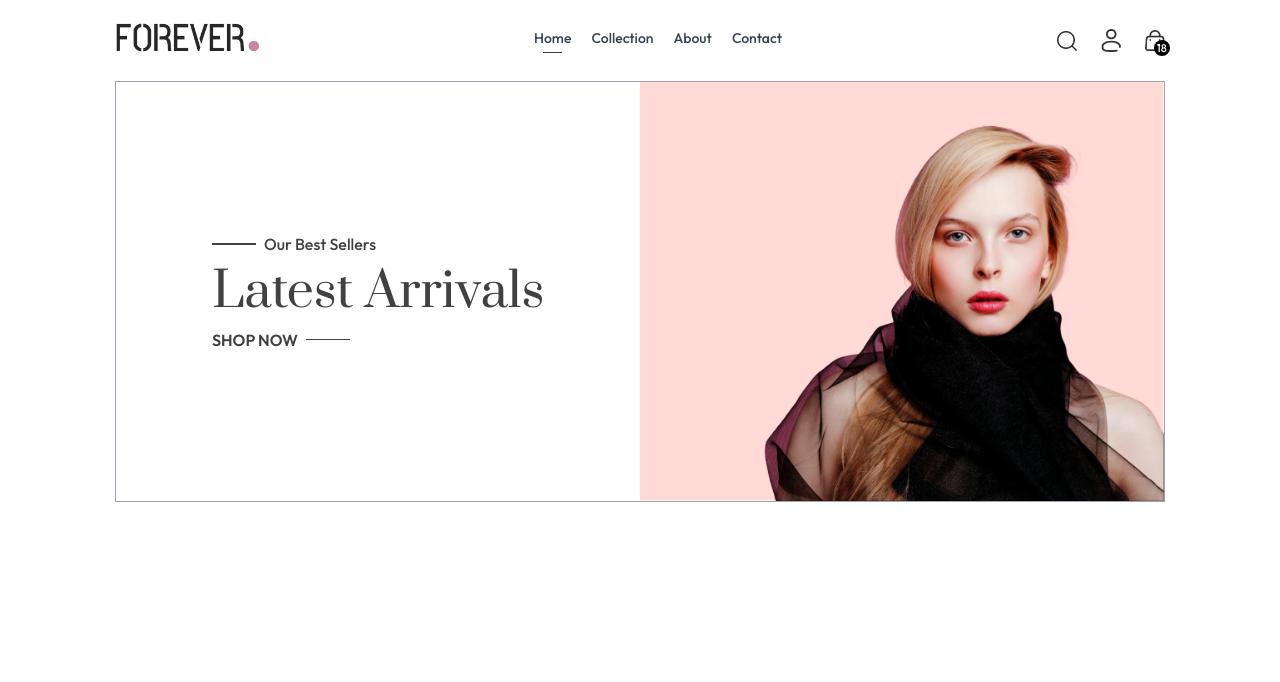
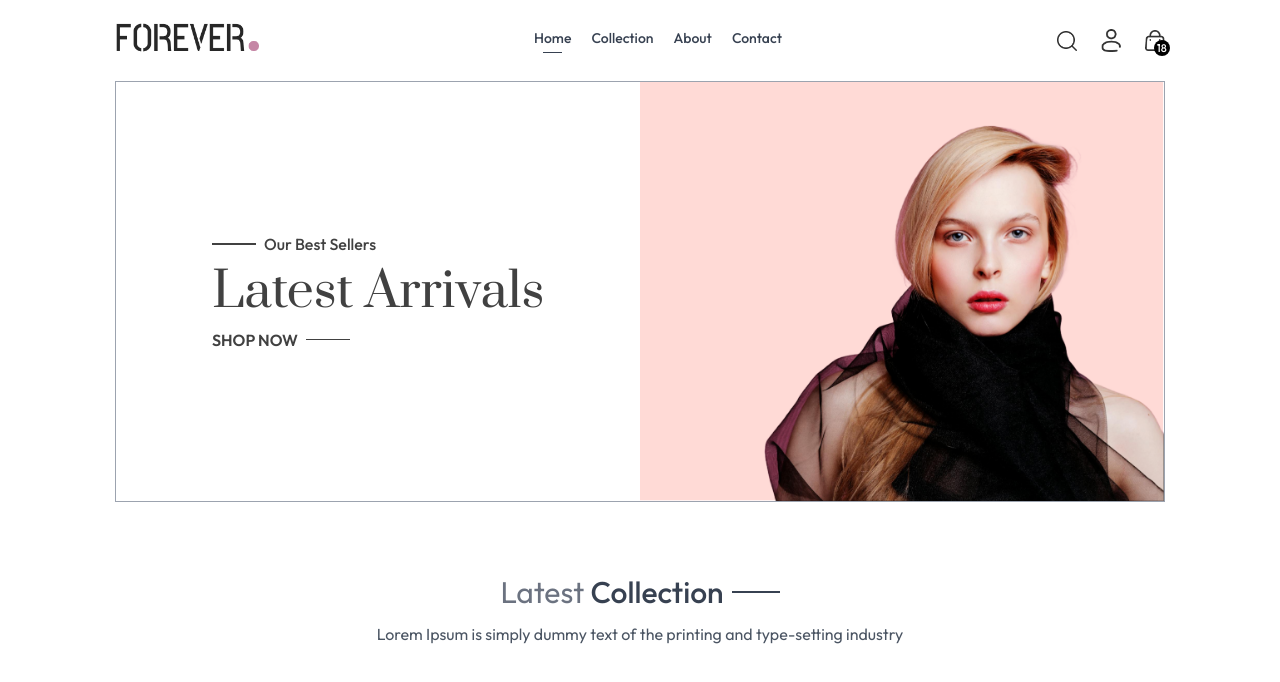
Before and after one commit to FinzyPHINZY/forever-frontend, a React (Vite) app: page / in a window 1280 px wide. Shown: the top 682 px of the page. Built offline with nearby package versions, Linux system fonts and the light colour scheme.

Commit message:
chore: Minor additions to the hero section

```diff
--- a/eslint.config.js
+++ b/eslint.config.js
@@ -35,4 +35,5 @@ export default [
       ],
     },
   },
+  react/prop-types: 0
 ]
--- /dev/null
+++ b/src/components/LatestCollection.jsx
@@ -0,0 +1,28 @@
+import { useContext } from 'react';
+import { ShopContext } from '../context/ShopContext';
+import Title from './Title';
+import { useState, useEffect } from 'react';
+
+const LatestCollection = () => {
+  const { products } = useContext(ShopContext);
+
+  const [latestProducts, setLatestProducts] = useState([]);
+
+  useEffect(() => {
+    setLatestProducts(products.slice());
+  }, []);
+
+  return (
+    <div className="my-10">
+      <div className="text-center py-8 text-3xl">
+        <Title text1="Latest" text2="Collection" />
+        <p className="w-3/4 m-auto text-xs sm:text-sm md:text-base text-gray-600">
+          Lorem Ipsum is simply dummy text of the printing and type-setting
+          industry
+        </p>
+      </div>
+    </div>
+  );
+};
+
+export default LatestCollection;
--- /dev/null
+++ b/src/components/Title.jsx
@@ -0,0 +1,12 @@
+const Title = ({ text1, text2 }) => {
+  return (
+    <div className="inline-flex gap-2 items-center mb-3">
+      <p className="text-gray-500 ">
+        {text1} <span className="text-gray-700 font-medium">{text2}</span>
+      </p>
+      <p className="w-8 sm:w-12 h-[1px] sm:h-[2px] bg-gray-700"></p>
+    </div>
+  );
+};
+
+export default Title;
--- /dev/null
+++ b/src/context/ShopContext.jsx
@@ -0,0 +1,16 @@
+import { createContext } from 'react';
+import { products } from '../assets/frontend_assets/assets';
+
+// eslint-disable-next-line react-refresh/only-export-components
+export const ShopContext = createContext();
+
+const ShopContextProvider = ({ children }) => {
+  const currency = '₦';
+  const delivery_fee = 1500;
+
+  const value = { products, currency, delivery_fee };
+
+  return <ShopContext.Provider value={value}>{children}</ShopContext.Provider>;
+};
+
+export default ShopContextProvider;
--- a/src/main.jsx
+++ b/src/main.jsx
@@ -2,9 +2,12 @@ import { createRoot } from 'react-dom/client';
 import './index.css';
 import App from './App.jsx';
 import { BrowserRouter } from 'react-router-dom';
+import ShopContextProvider from './context/ShopContext.jsx';
 
 createRoot(document.getElementById('root')).render(
   <BrowserRouter>
-    <App />
+    <ShopContextProvider>
+      <App />
+    </ShopContextProvider>
   </BrowserRouter>
 );
--- a/src/pages/Home.jsx
+++ b/src/pages/Home.jsx
@@ -1,9 +1,11 @@
 import Hero from '../components/Hero';
+import LatestCollection from '../components/LatestCollection';
 
 const Home = () => {
   return (
     <div>
       <Hero />
+      <LatestCollection />
     </div>
   );
 };
```
